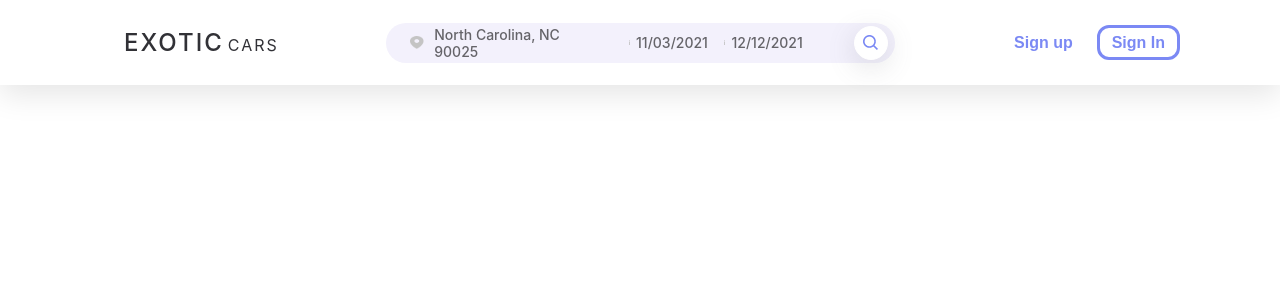
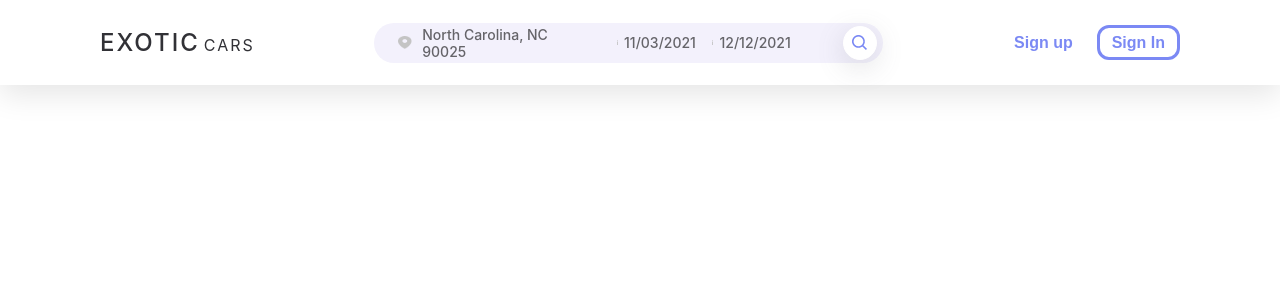
Before and after one commit to martinsgabriel1956/next_exotic-cars, a Next.js app: page / in a window 1280 px wide. Shown: the top 300 px of the page. Built offline with nearby package versions, Linux system fonts and the light colour scheme.

Commit message:
fix: logo and search button

```diff
--- a/src/components/FilterCar/styles.ts
+++ b/src/components/FilterCar/styles.ts
@@ -65,6 +65,6 @@ export const SearchButton = styled.button`
   cursor: pointer;
 
   position: absolute;
-  right: 30.65%;
+  right: 31.5%;
   box-shadow: rgba(100, 100, 111, 0.2) 0px 7px 29px 0px;
 `;
--- a/src/components/Header/styles.ts
+++ b/src/components/Header/styles.ts
@@ -16,7 +16,7 @@ export const Logo = styled.h1`
   font-weight: 500;
   letter-spacing: 2px;
 
-  padding-left: 5em;
+  padding-left: 4em;
 
   span {
     margin-left: .25em;
```
